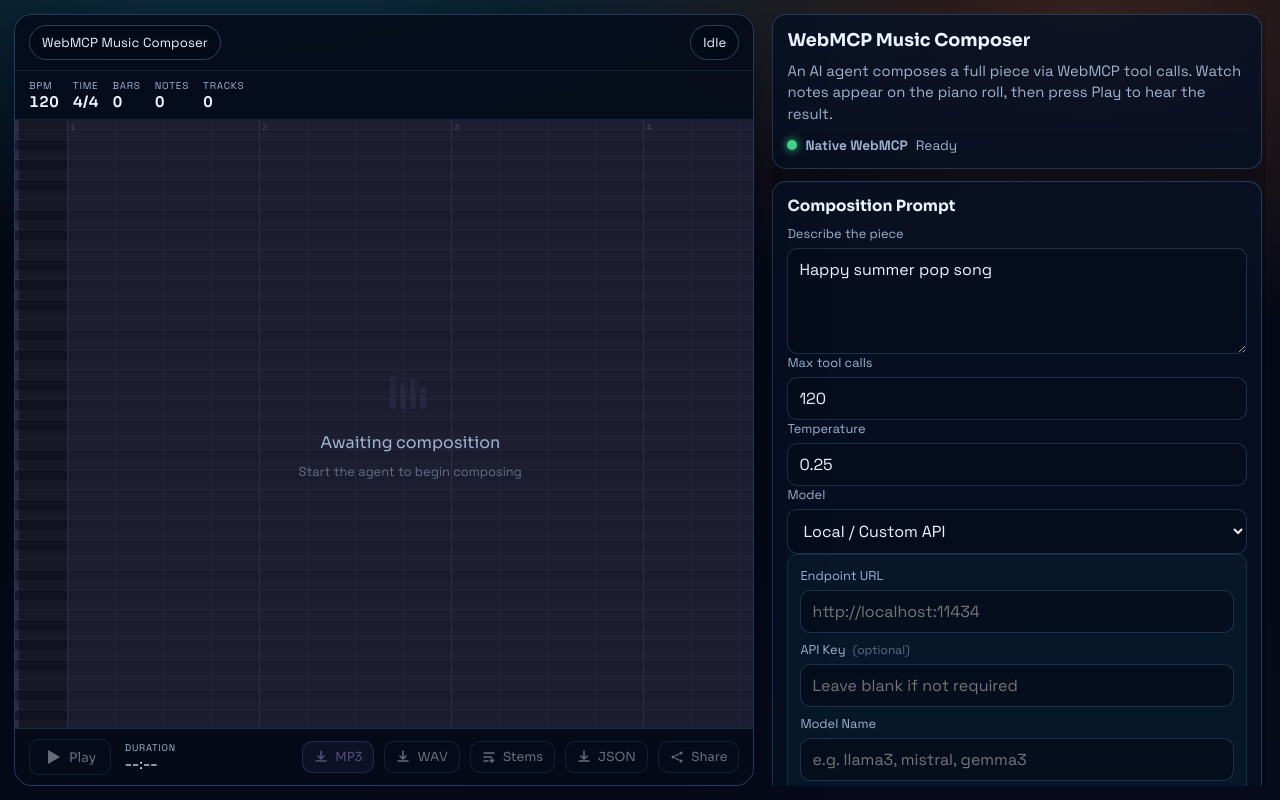
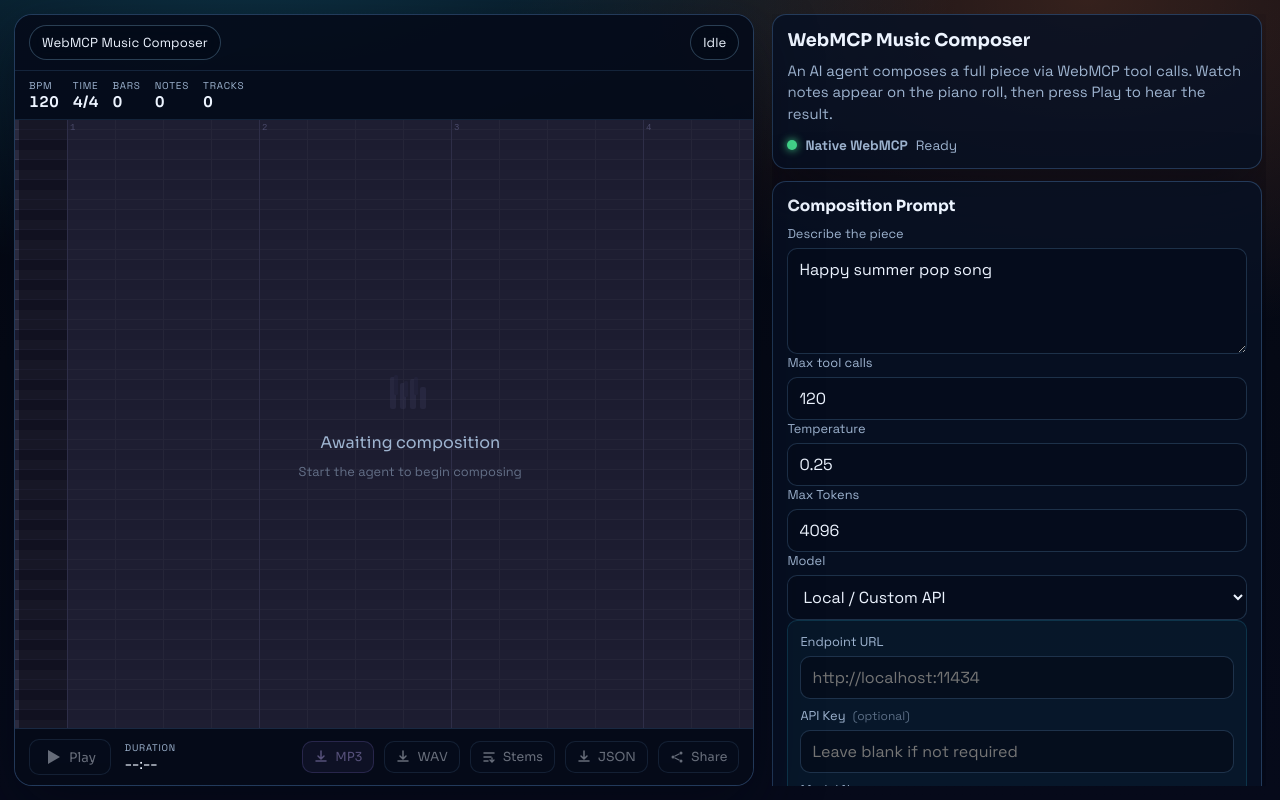
Before and after one commit to OEvgeny/music-composer-webmcp-local, a React (Vite) app: page / in a window 1280 px wide. Built offline with nearby package versions, Linux system fonts and the light colour scheme.

Commit message:
Updated types.ts

```diff
--- a/src/App.tsx
+++ b/src/App.tsx
@@ -22,6 +22,7 @@ const DEFAULT_CONFIG: AgentRunConfig = {
     "Happy summer pop song",
   maxToolCalls: 120,
   temperature: 0.25,
+  maxTokens: 4096,
   provider: DEFAULT_MODEL.provider,
   model: DEFAULT_MODEL.model,
   apiKey: "",
@@ -765,6 +766,21 @@ export default function App() {
           </label>
 
           <label className="field">
+            <span>Max Tokens</span>
+            <input
+              type="number"
+              min={1}
+              max={32000}
+              step={256}
+              value={config.maxTokens}
+              onChange={(e: ChangeEvent<HTMLInputElement>) => {
+                const n = parseInt(e.target.value, 10);
+                if (!isNaN(n) && n >= 1) updateConfig("maxTokens", n);
+              }}
+            />
+          </label>
+
+          <label className="field">
             <span>Model</span>
             <select
               value={config.model}
--- a/src/runtime/agentEngine.ts
+++ b/src/runtime/agentEngine.ts
@@ -392,6 +392,7 @@ export class AgentEngine {
           tools,
           sessionId,
           temperature: config.temperature,
+          maxTokens: config.maxTokens,
           endpointUrl: config.endpointUrl
         });
 
--- a/src/types.ts
+++ b/src/types.ts
@@ -72,6 +72,7 @@ export interface AgentRunConfig {
   objective: string;
   maxToolCalls: number;
   temperature: number;
+  maxTokens: number;
   provider: LlmProvider;
   model: string;
   apiKey: string;
```
